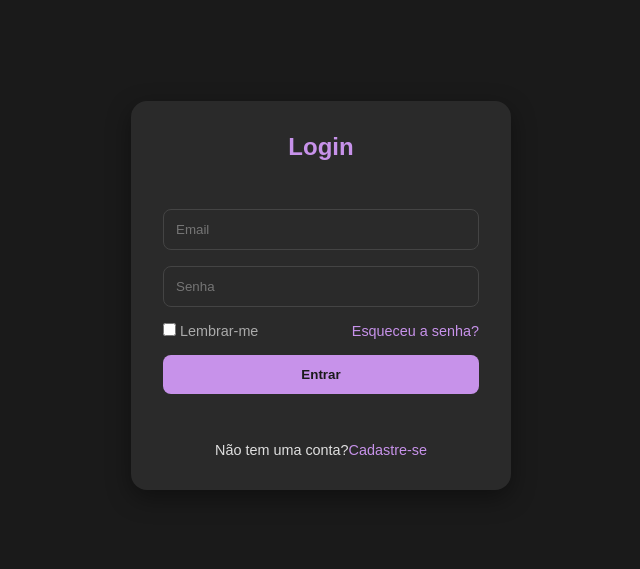
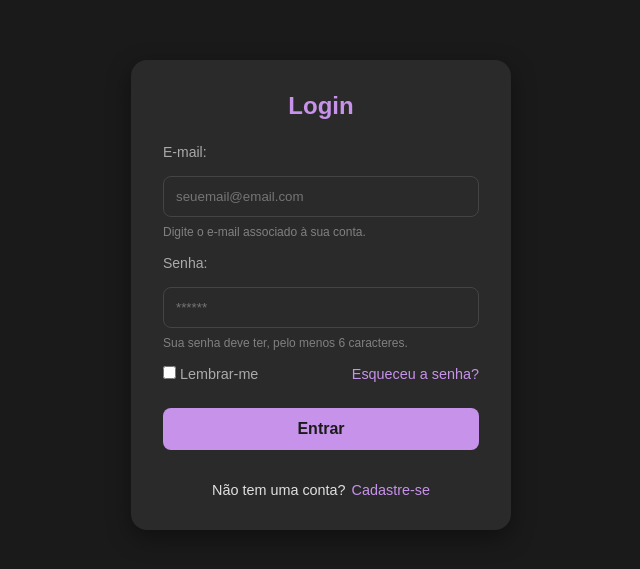
Before and after one commit to Leillac88/Login-React, a React (Vite) app: page / in a window 1280 px wide. Shown: the part 105-674 px from the top of the page, without its empty margins (319-959 px from the left). Built offline with nearby package versions, Linux system fonts and the light colour scheme.

Commit message:
Ajustes finais

```diff
--- a/src/components/Login/Footer.jsx
+++ b/src/components/Login/Footer.jsx
@@ -3,7 +3,7 @@ import React from 'react';
 function Footer() {
   return (
     <footer className="login-footer">
-      Não tem uma conta? <a href="#">Cadastre-se</a>
+      Não tem uma conta? <a href="#"> Cadastre-se</a>
     </footer>
   );
 }
--- a/src/components/Login/Form.jsx
+++ b/src/components/Login/Form.jsx
@@ -4,8 +4,12 @@ function Form() {
   return (
     <main>
       <form className="login-form">
-        <input type="email" placeholder="Email" required />
-        <input type="password" placeholder="Senha" required />
+        <span className='email'>E-mail:</span>
+        <input type="email" placeholder="seuemail@email.com" required />
+        <span className='small'>Digite o e-mail associado à sua conta.</span>
+        <span className='senha'>Senha:</span>
+        <input type="password" placeholder="******" required />
+        <span className='small'>Sua senha deve ter, pelo menos 6 caracteres.</span>
 
         <div className="login-options">
           <label>
--- a/src/components/Login/Login.css
+++ b/src/components/Login/Login.css
@@ -37,7 +37,8 @@
 
 .login-header h1 {
     color: #c792ea;
-    margin-bottom: 24px;
+    font-weight: 600;
+    margin-bottom: 12px;
 }
 
 .login-form {
@@ -56,6 +57,22 @@
     color: #fff;
 }
 
+.email {
+    font-size: 14px;
+    margin-top: -12px;
+    color: #aaa;
+}
+
+.senha {
+    font-size: 14px;
+    color: #aaa;
+}
+
+.small {
+    font-size: 12px;
+    color: grey;
+    margin-top: -8px;
+}
 .login-options {
     display: flex;
     justify-content: space-between;
@@ -83,6 +100,8 @@ button {
     font-weight: bold;
     cursor: pointer;
     transition: background 0.3s;
+    font-size: 16px;
+    margin-top: 10px;
 }
 
 button:hover {
@@ -90,11 +109,12 @@ button:hover {
 }
 
 .login-footer {
-    margin-top: 24px;
+    margin-top: 8px;
     font-size: 0.9rem;
     justify-content: center;
     align-items: center;
     display: flex;
+    gap: 6px;
 }
 
 .login-footer a {
```
